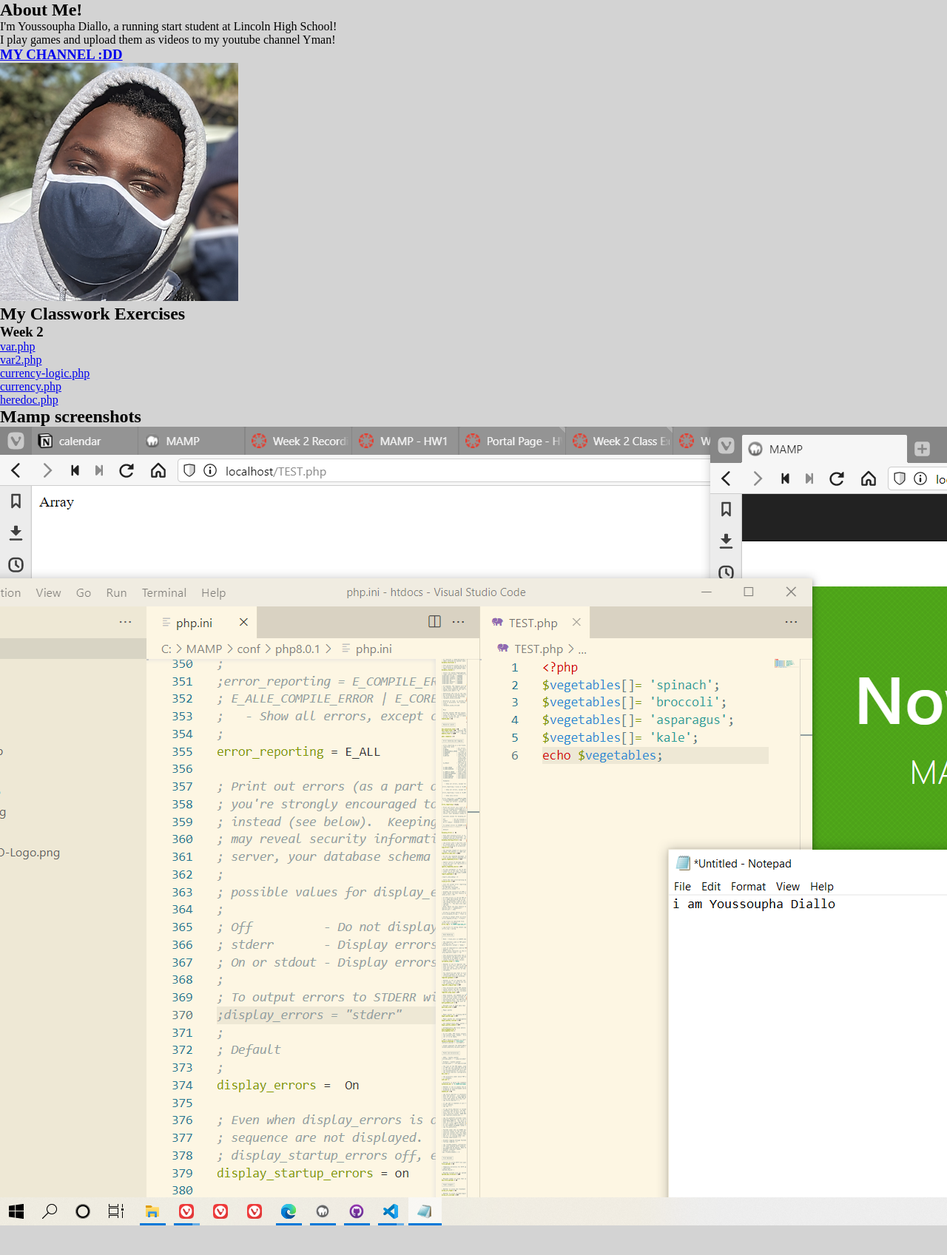
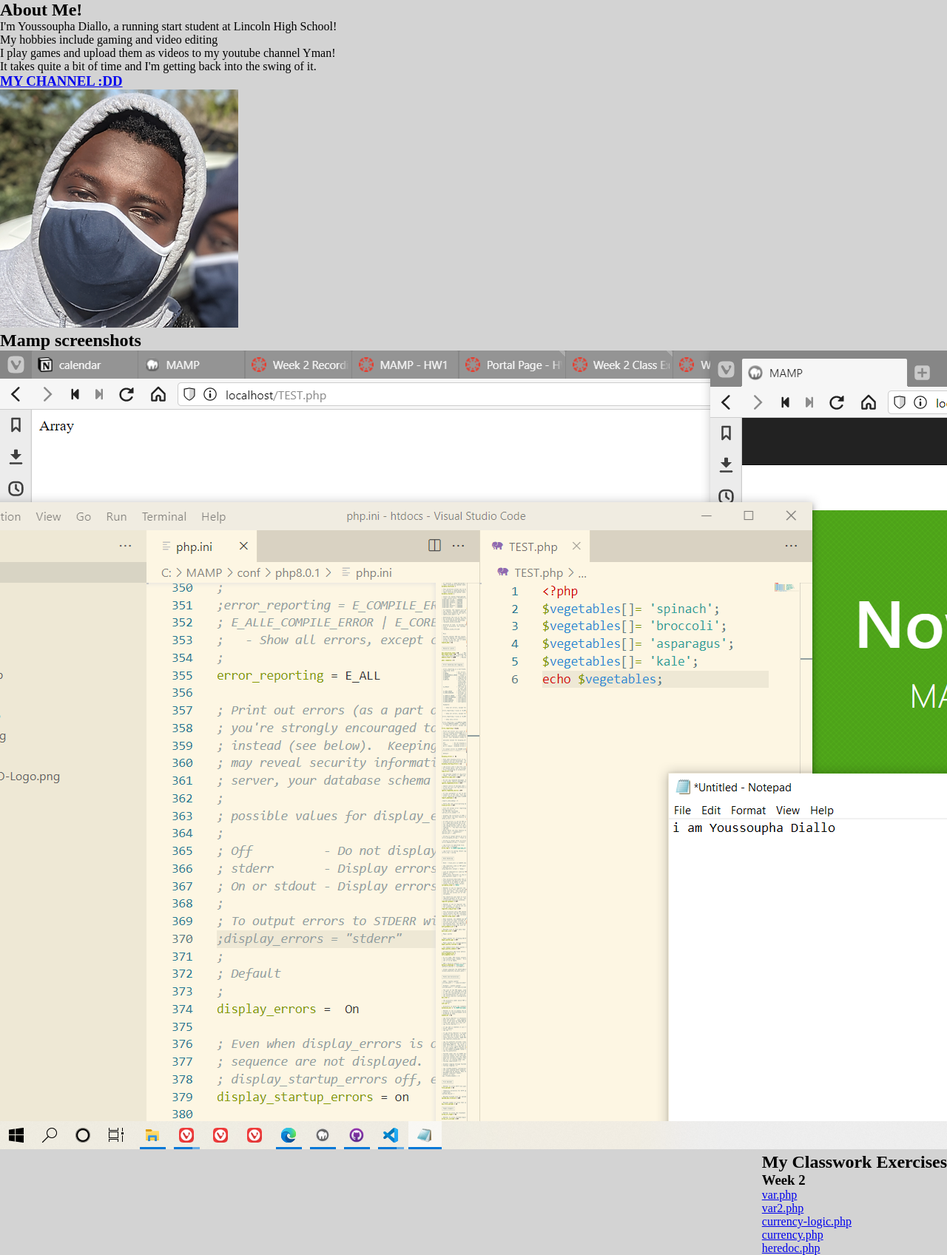
Before and after one commit to Y-Diallo/it261, a PHP site: page / in a window 1280 px wide; the page is wider, and only the part inside the window is pictured. Shown: the part 37-1734 px from the top of that part at 74% size. Before the commit the page ends 1694 px from the top of that part, so only its background shows below. Run offline with PHP 8.4, Linux system fonts and the light colour scheme.

Commit message:
positioning

```diff
--- a/css/index.css
+++ b/css/index.css
@@ -7,3 +7,9 @@
 html.page {
     background-color: lightgrey;
 }
+.rightSide {
+    float: right;
+}
+.leftSideBar {
+    float: left;
+}
--- a/index.php
+++ b/index.php
@@ -9,23 +9,28 @@
 <header>
     <h1>My Main Assignments!</h1>
 </header>
-<main>
+<main class="leftSideBar">
     <h2>About Me!</h2>
-    <p>I'm Youssoupha Diallo, a running start student at Lincoln High School!<br> I play games and upload them as videos to my youtube channel Yman!</p>
+    <p>I'm Youssoupha Diallo, a running start student at Lincoln High School!<br>
+    My hobbies include gaming and video editing <br>
+     I play games and upload them as videos to my youtube channel Yman!<br>
+     It takes quite a bit of time and I'm getting back into the swing of it.
+    </p>
     <h3><a href=https://www.youtube.com/channel/UCPnurA7JJ71RDnHQze5dsZw target="_blank">MY CHANNEL :DD</a></h3>
     <img src="/it261/images/profile.png" alt="whomegalul">
-    <h2>My Classwork Exercises</h2>
+    <h2>Mamp screenshots</h2>
+    <img src="/it261/images/welcomeMAMP.png" alt="welcome to mamp screenshot">
+
+
+</main>
+<aside class="rightSide">
+<h2>My Classwork Exercises</h2>
     <h3>Week 2</h3>
     <p><a href="/it261/weeks/week2/var.php">var.php</a></p>
     <p><a href="/it261/weeks/week2/var2.php">var2.php</a></p>
     <p><a href="/it261/weeks/week2/currency-logic.php">currency-logic.php</a></p>
     <p><a href="/it261/weeks/week2/currency.php">currency.php</a></p>
     <p><a href="/it261/weeks/week2/heredoc.php">heredoc.php</a></p>
-
-</main>
-<aside>
-    <h2>Mamp screenshots</h2>
-    <img src="/it261/images/welcomeMAMP.png" alt="welcome to mamp screenshot">
 </aside>
 <footer></footer>
 </html>
```
